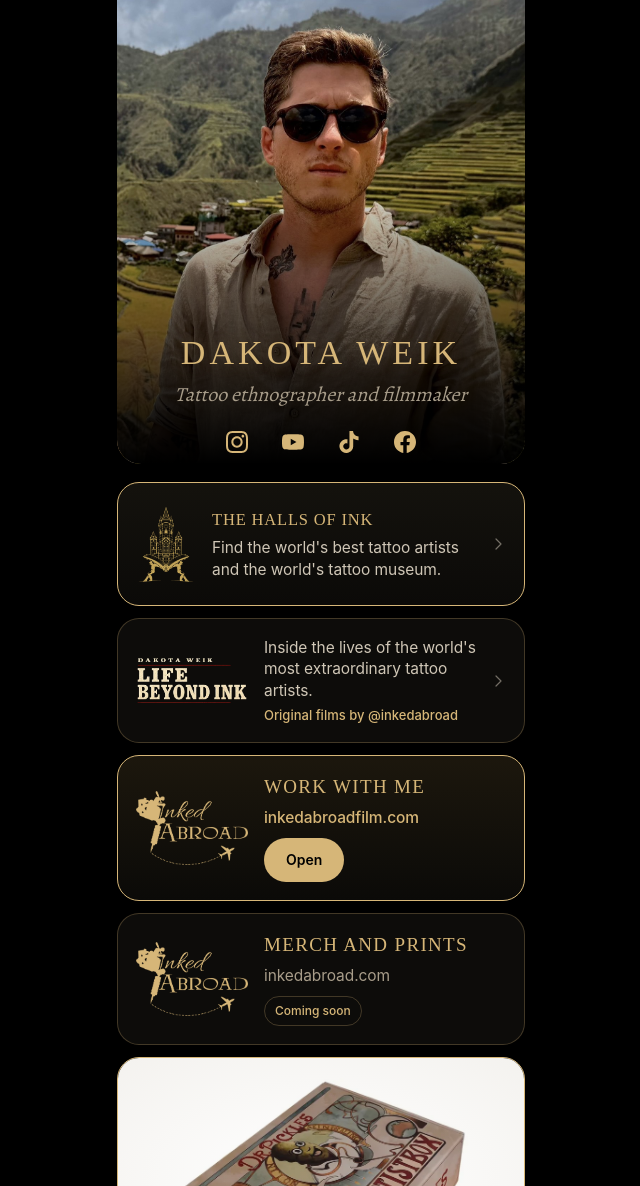
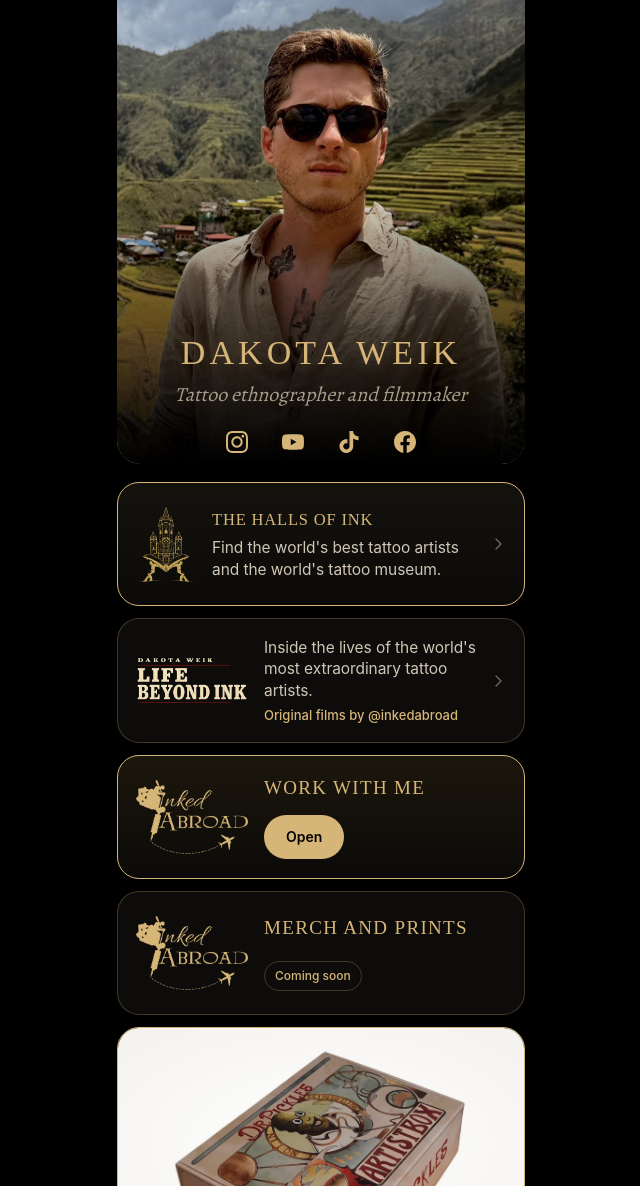
Before and after one commit to inkedabroad/boldlinefilms, an Astro site: page /dakota in a window 1280 px wide. Shown: the top 1186 px of the page, without its empty margins (319-959 px from the left). Built offline with nearby package versions, Linux system fonts and the light colour scheme; Astro itself is replaced by a stand-in of ours; a web font is replaced by a local one.

Commit message:
Link page: remove written addresses from the cards
Co-Authored-By: Claude Fable 5.2 <noreply@anthropic.com>
Claude-Session: https://claude.ai/code/session_01UQHQ29FpQRLu9nWmAi7RPu

```diff
--- a/src/pages/dakota.astro
+++ b/src/pages/dakota.astro
@@ -51,12 +51,12 @@ const posters = shelf.flatMap((entry) => {
         </a>
         <a href="/" class="dakotaBubble dakotaMainCard dakotaLogoCard dakotaWorkCard">
           <Image class="dakotaBrandLogo" src={iaLogo} alt="" width={642} height={428} />
-          <span><strong>WORK WITH ME</strong><small>inkedabroadfilm.com</small></span>
+          <span><strong>WORK WITH ME</strong></span>
           <span class="dakotaGo">Open</span>
         </a>
         <div class="dakotaBubble dakotaMainCard dakotaLogoCard dakotaCardPending" aria-disabled="true">
           <Image class="dakotaBrandLogo" src={iaLogo} alt="" width={642} height={428} />
-          <span><strong>MERCH AND PRINTS</strong><small>inkedabroad.com</small></span>
+          <span><strong>MERCH AND PRINTS</strong></span>
           <span class="dakotaPendingTag">Coming soon</span>
         </div>
       </nav>
```
